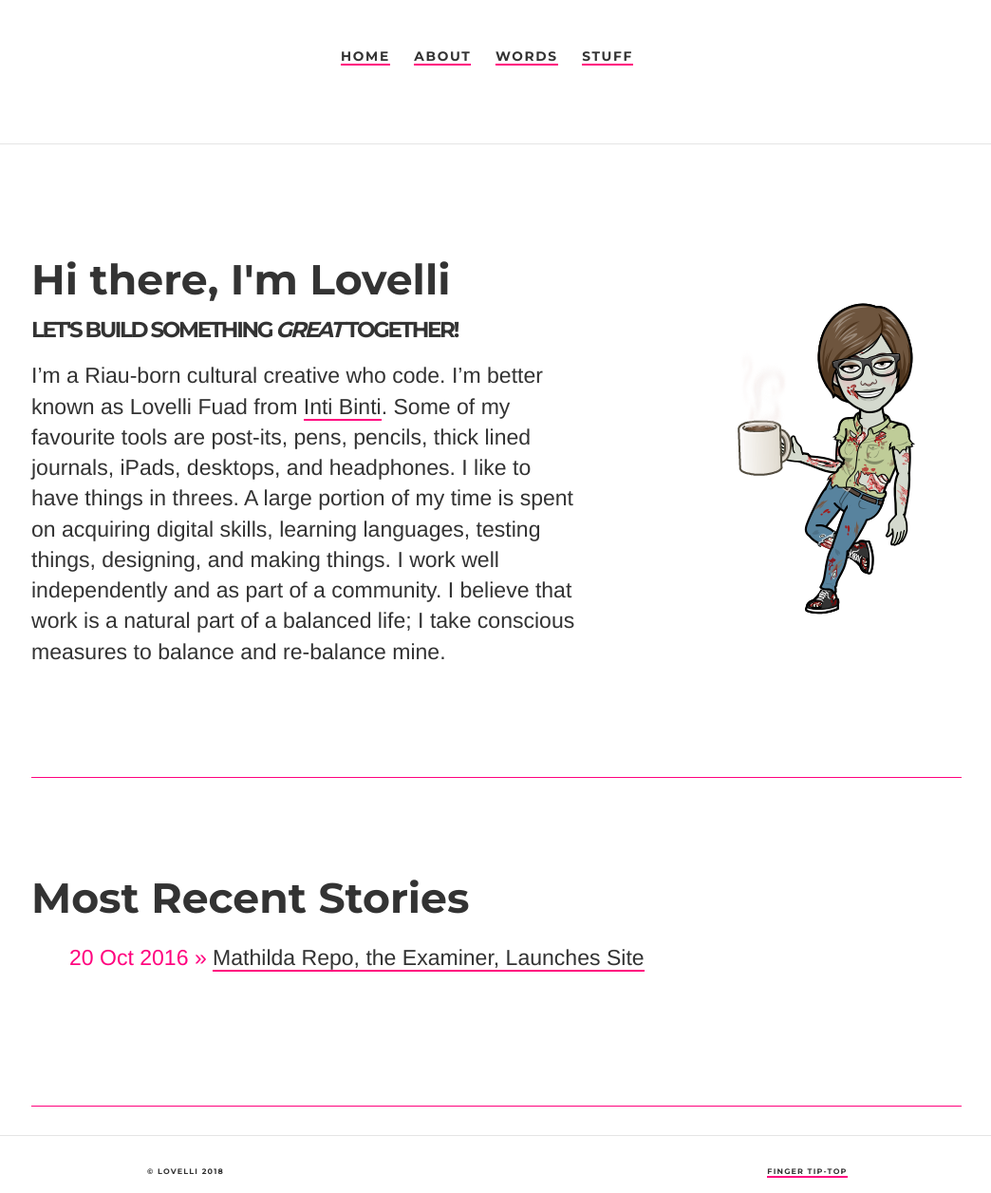
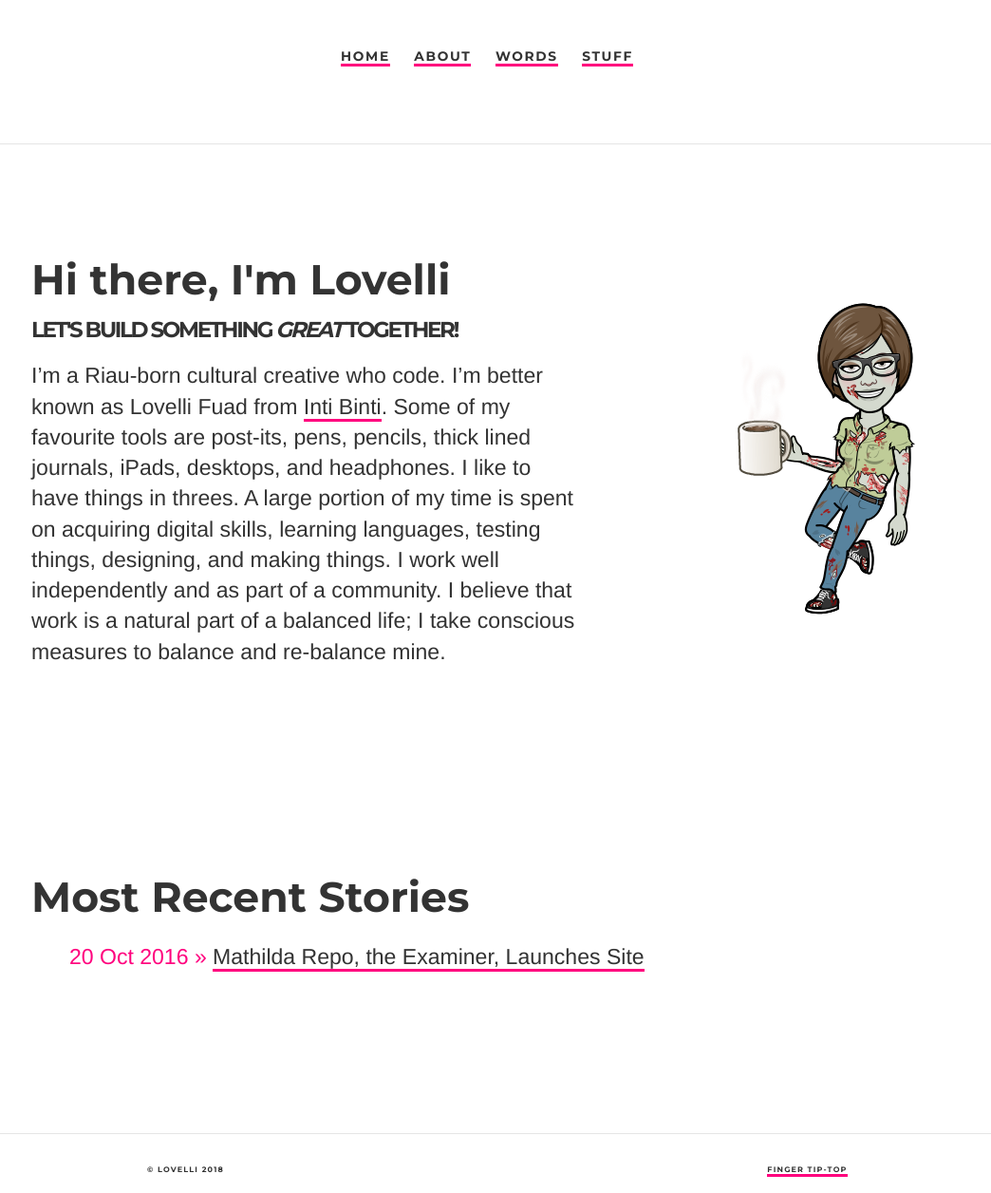
Before and after one commit to ariesti/ariesti.github.io, a Jekyll site: the page built from index.html, in a window 1280 px wide. Shown: the whole page at 95% size, without its empty margins (117-1161 px from the left). Built offline with Jekyll 4.4.1, drawn with Linux system fonts in a browser that asks for light colours.

Commit message:
Update main.css

```diff
--- a/css/main.css
+++ b/css/main.css
@@ -114,7 +114,6 @@ body {
 	padding-top: 100px;
 	padding-bottom: 100px;
 	background-color: #fff;
-	border-bottom: 1px solid #ff017e;
 }
 
 #middle { padding-top: 30px; padding-bottom: 30px; background-color: #fff; }
@@ -175,7 +174,7 @@ abbr[title] {
   text-decoration: underline dotted; /* 2 */
 }
 
-a { text-decoration: none; color: #333; border-bottom: 2px solid #ff017e; }
+a { text-decoration: none; color: #333; border-bottom: 3px solid #ff017e; }
 a:hover { color: #ff017e; }
 .pinklink:hover { color: #333; }
 
```
